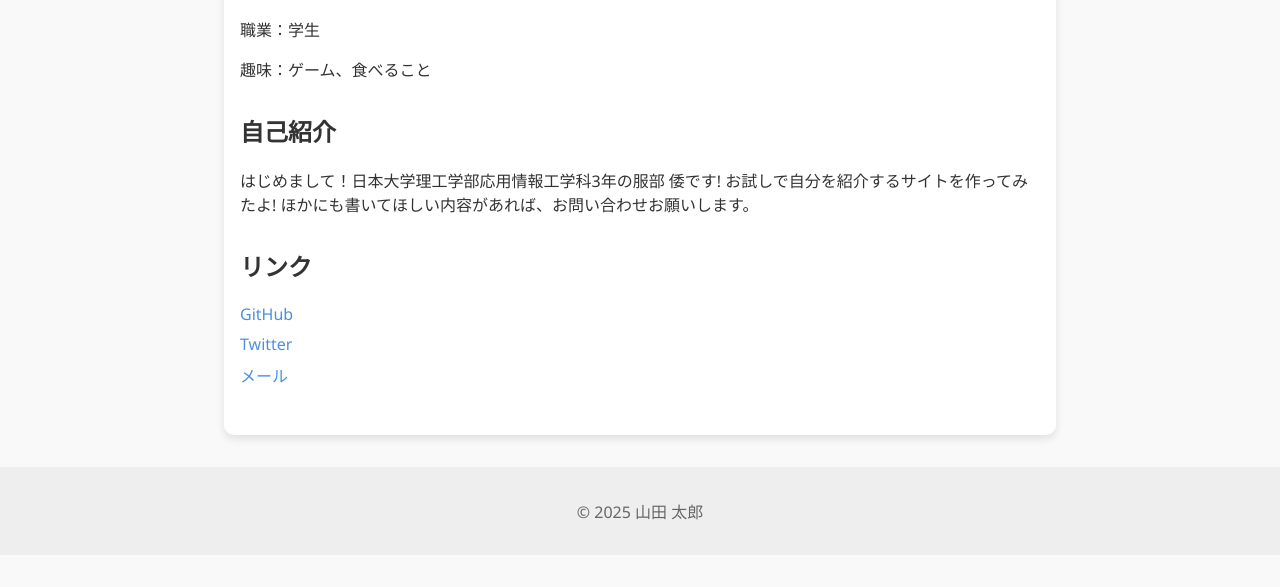
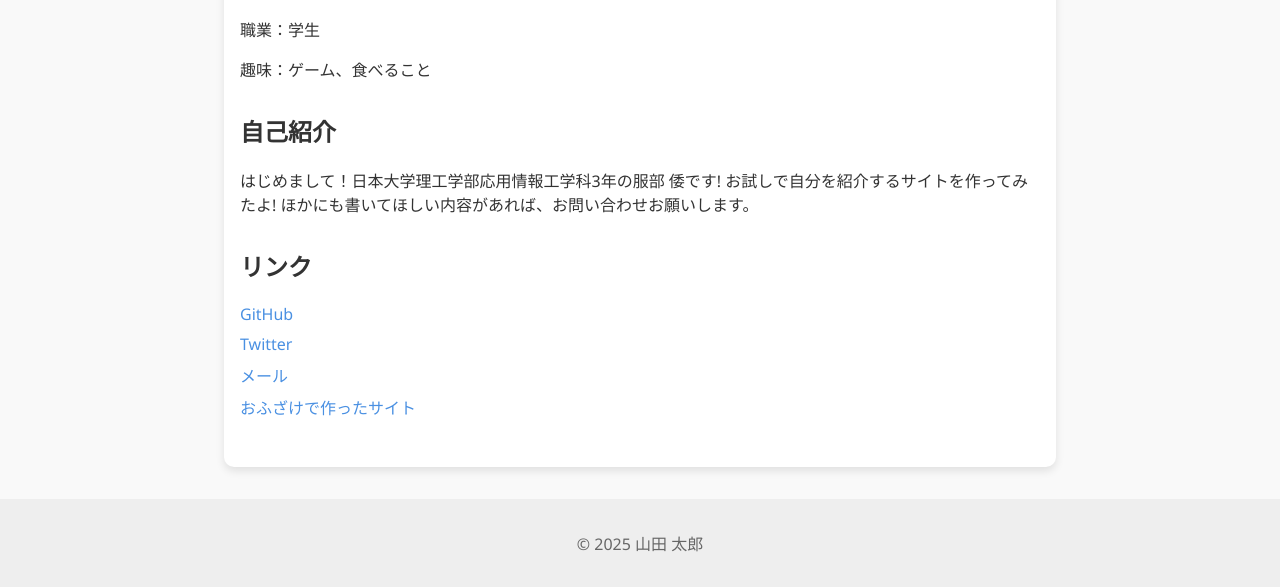
Before and after one commit to yama-pixiv/yamato-file, a plain HTML site: page index.html in a window 1280 px wide. Shown: the part 323-910 px from the top of the page. Before the commit the page ends 878 px from the top, so only its background shows below. Drawn offline with Linux system fonts and the light colour scheme.

Commit message:
Update index.html

```diff
--- a/index.html
+++ b/index.html
@@ -35,6 +35,7 @@
         <li><a href="https://github.com/yourusername" target="_blank">GitHub</a></li>
         <li><a href="https://twitter.com/yourusername" target="_blank">Twitter</a></li>
         <li><a href="mailto:you@example.com">メール</a></li>
+        <li><a herf="https://yama-pixiv.github.io/nanntyatte-ui/index.html"> おふざけで作ったサイト</a></li>
       </ul>
     </section>
   </main>
```
